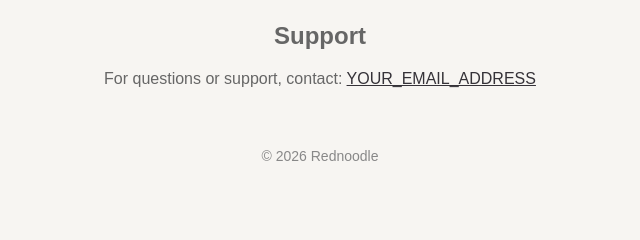
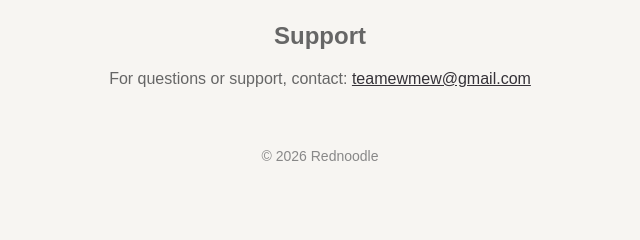
Before and after one commit to RednoodleDev/github.io, a plain HTML site: page index.html in a window 1280 px wide. Shown: the part 565-805 px from the top of the page, 320-960 px from the left. Drawn offline with Linux system fonts and the light colour scheme.

Commit message:
Update index.html

```diff
--- a/index.html
+++ b/index.html
@@ -110,7 +110,7 @@
 
         <p>
             For questions or support, contact:
-            <a href="mailto:teamewmew@gmail.com">YOUR_EMAIL_ADDRESS</a>
+            <a href="mailto:YOUR_EMAIL_ADDRESS">teamewmew@gmail.com</a>
         </p>
     </section>
 
```
